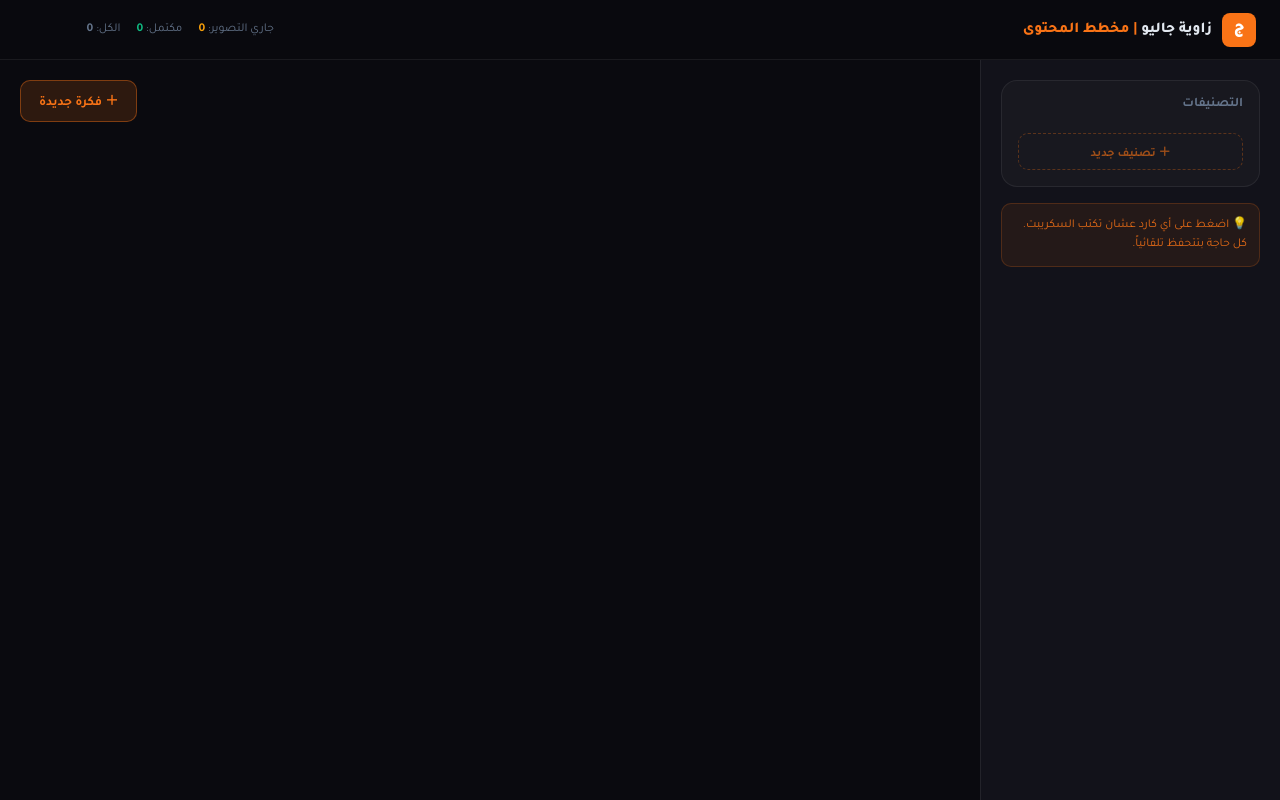
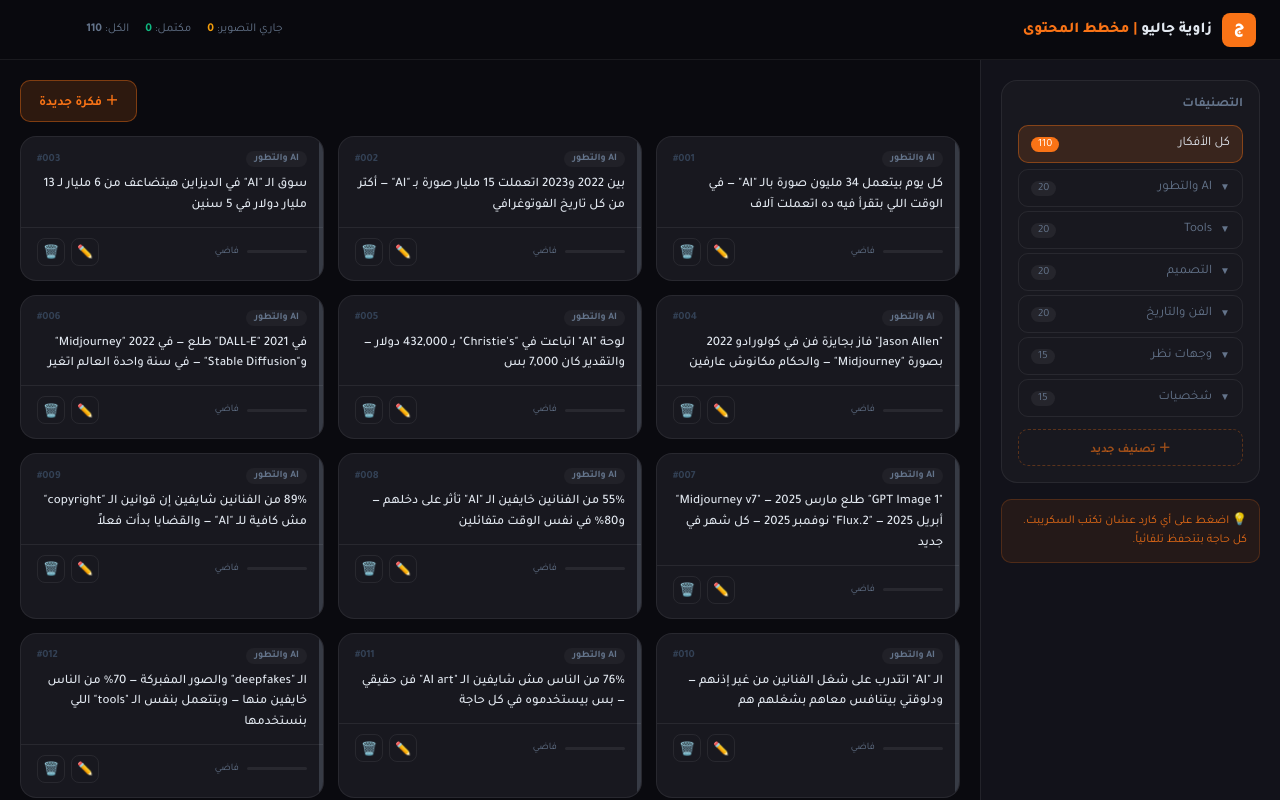
Before and after one commit to Galioooo/zawyet-galio, a plain HTML site: page index.html in a window 1280 px wide. Drawn offline with Linux system fonts and the light colour scheme; no server answers.

Commit message:
Update index.html

```diff
--- a/index.html
+++ b/index.html
@@ -522,13 +522,8 @@ IDEAS_RAW.forEach(idea => {
   if (!store.data[idea.id]) store.data[idea.id] = { status:'pending', script:'' };
 });
 
-// ─── INIT RENDER (after Firebase data loaded) ───────────────
-renderSidebar();
-renderGrid();
-updateStats();
-
 // ─── DERIVED DATA ────────────────────────────────────────────
-const BUILTIN_CATS = ['AI والتطور','Tools','التصميم','الفن والتاريخ','وجهات نظر','شخصيات'];
+var BUILTIN_CATS = ['AI والتطور','Tools','التصميم','الفن والتاريخ','وجهات نظر','شخصيات'];
 
 function getAllCats() {
   return [...BUILTIN_CATS, ...store.customCats];
@@ -543,14 +538,14 @@ function getIdeaById(id) {
 }
 
 // ─── STATE ──────────────────────────────────────────────────
-let currentFilter = 'all';
-let currentId = null;
-let deleteId = null;
-let teleRunning = false;
-let teleSpeed = 1.0;
-let teleRaf = null;
-let telePos = 0;
-let autosaveTimer = null;
+var currentFilter = 'all';
+var currentId = null;
+var deleteId = null;
+var teleRunning = false;
+var teleSpeed = 1.0;
+var teleRaf = null;
+var telePos = 0;
+var autosaveTimer = null;
 
 // ─── PROGRESS ───────────────────────────────────────────────
 function getProgress(id) {
@@ -934,7 +929,10 @@ Object.assign(window, {
   toggleDrawer, closeDrawer
 });
 
-// ─── INIT: triggered after Firebase load (see loadStore) ───
+// ─── INIT ───────────────────────────────────────────────────
+renderSidebar();
+renderGrid();
+updateStats();
 </script>
 
 <!-- EDIT IDEA MODAL -->
```
